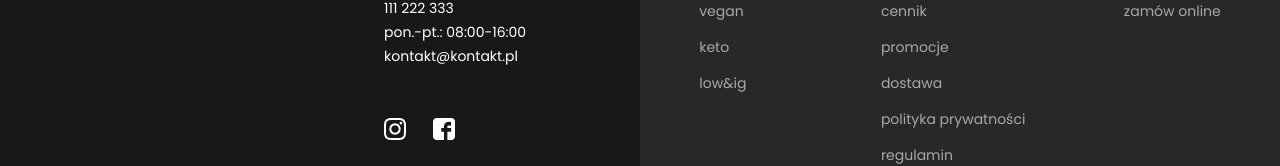
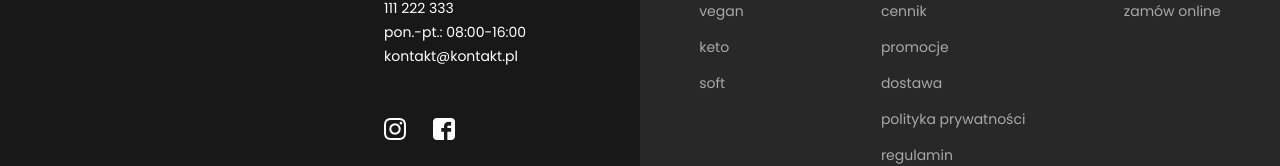
Before and after one commit to IgorSzymborski/diets-shop, a React (Create React App) app: page /DietsPage in a window 1280 px wide. Shown: the part 171-337 px from the top of the page. Built offline with nearby package versions, Linux system fonts and the light colour scheme.

Commit message:
update dietname in data

```diff
--- a/src/compontents/molecules/dietsHeader/DietsHeader.jsx
+++ b/src/compontents/molecules/dietsHeader/DietsHeader.jsx
@@ -81,7 +81,7 @@ const DietsHeader = (props) => {
           <p className={styles.headerContainer__link__photoContainer__dietsName}>Keto</p>
         </div>
       </Link>
-      <Link className={styles.headerContainer__link} to="/diets/low ig">
+      <Link className={styles.headerContainer__link} to="/diets/soft">
         <div className={styles.headerContainer__link__photoContainer}>
           <img
             className={styles.headerContainer__link__photoContainer__smallImg}
@@ -93,7 +93,7 @@ const DietsHeader = (props) => {
             src={mediumGlutenLactose}
             alt=""
           />
-          <p className={styles.headerContainer__link__photoContainer__dietsName}>Low IG</p>
+          <p className={styles.headerContainer__link__photoContainer__dietsName}>Soft</p>
         </div>
       </Link>
     </div>
--- a/src/compontents/molecules/rightSideFooter/RightSideFooter.jsx
+++ b/src/compontents/molecules/rightSideFooter/RightSideFooter.jsx
@@ -30,8 +30,8 @@ const RightSideFooter = (props) => {
           </Link>
         </li>
         <li className={styles.rightSideContainer__leftList__item}>
-          <Link className={styles.rightSideContainer__leftList__item__link} to="/diets/low&ig">
-            low&ig
+          <Link className={styles.rightSideContainer__leftList__item__link} to="/diets/soft">
+            soft
           </Link>
         </li>
       </ul>
--- a/src/data/data.js
+++ b/src/data/data.js
@@ -105,7 +105,7 @@ export const dietsDetails = [{
   {
     id: 5,
 
-    name: "low&ig",
+    name: "soft",
     description: "Doskonale wiemy jak ważna jest odpowiednia dieta i dobrze skonstruowany plan żywieniowy przy wzmożonej aktywności fizycznej i intensywnych treningach. Dlatego też dietę sport stworzyliśmy tak, by nie tylko zawierała odpowiednią kaloryke i dostarczała niezbędną ilość energii, ale również wspierała regenerację mięśni i prawidłowe funkcjonowanie organizmu. Menu opracowane przez wykwalifikowanych dietetyków, odpowiedni bilans makroskładników i wspaniały smak to przepis na sukces każdego dnia!",
     firstIcon: standardIcon,
     secondIcon: standardIconn,
```
